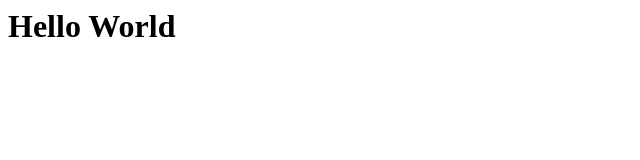
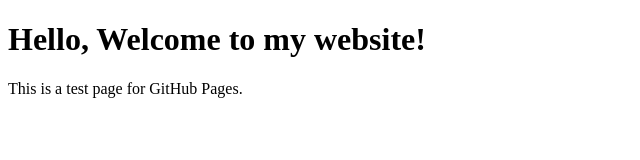
Before and after one commit to ppzdoco/lucimorichdoc.github.io, a plain HTML site: page index.html in a window 1280 px wide. Shown: the whole page, without its empty margins (0-640 px from the left). Drawn offline with Linux system fonts and the light colour scheme.

Commit message:
Update index.html

```diff
--- a/index.html
+++ b/index.html
@@ -1 +1,10 @@
-<h1>Hello World</h1>
+<!DOCTYPE html>
+<html>
+<head>
+    <title>My First Website</title>
+</head>
+<body>
+    <h1>Hello, Welcome to my website!</h1>
+    <p>This is a test page for GitHub Pages.</p>
+</body>
+</html>
```
